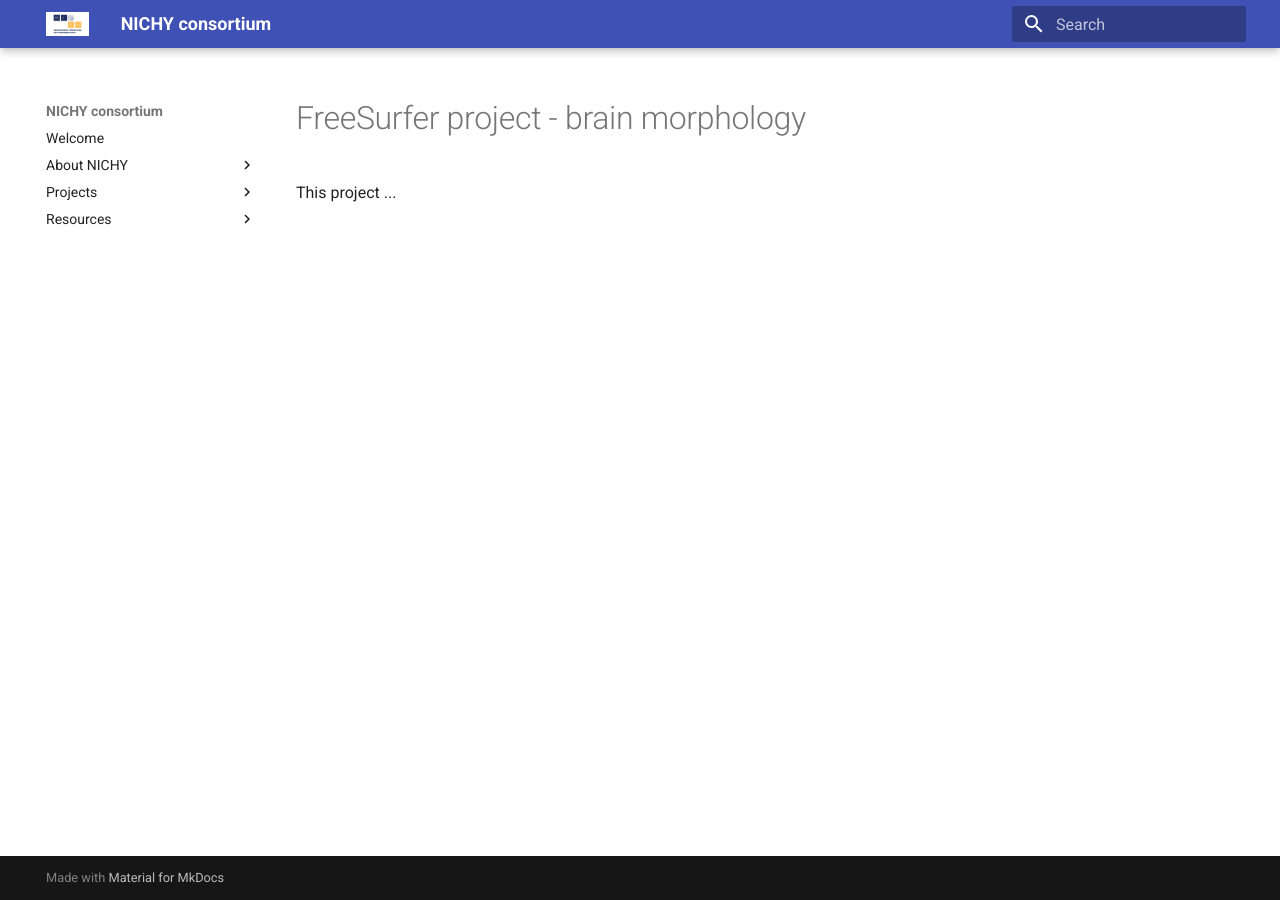
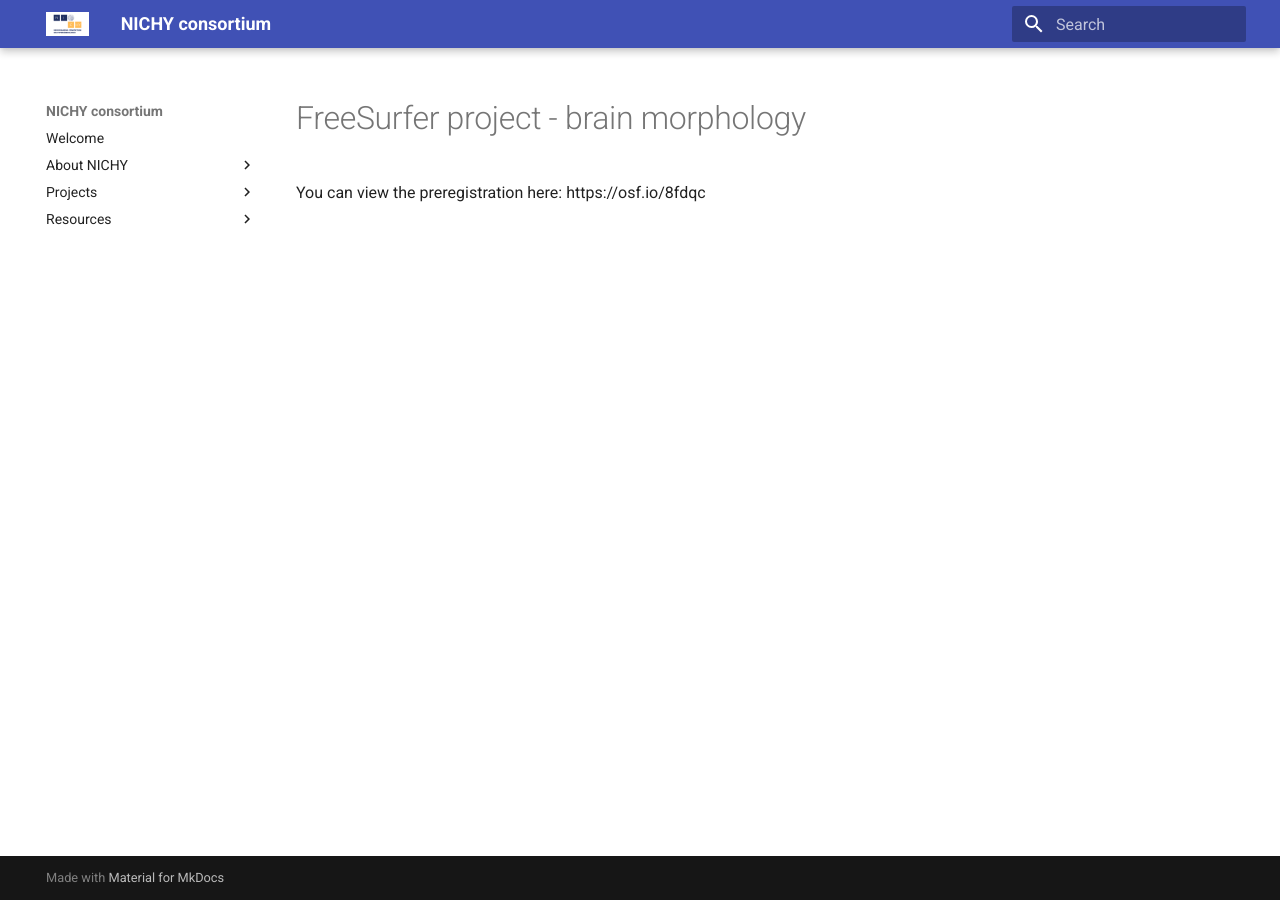
Before and after one commit to nichy-consortium/nichy, an MkDocs documentation site: the page built from docs/projects/ongoing/freesurfer.md, in a window 1280 px wide. Built offline with MkDocs 1.6.1 and Material for MkDocs 9.7.7, drawn with Linux system fonts in a browser that asks for light colours.

Commit message:
Update freesurfer.md

```diff
--- a/docs/projects/ongoing/freesurfer.md
+++ b/docs/projects/ongoing/freesurfer.md
@@ -1,3 +1,3 @@
 # FreeSurfer project - brain morphology
 
-This project ...
+You can view the preregistration here: https://osf.io/8fdqc
```
